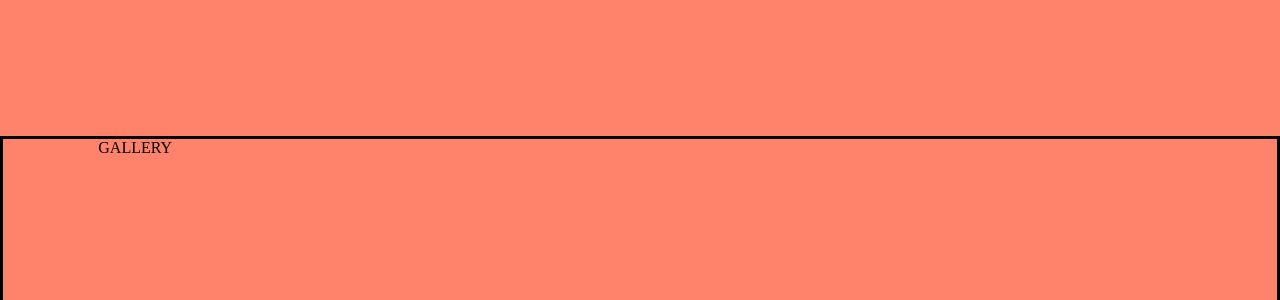
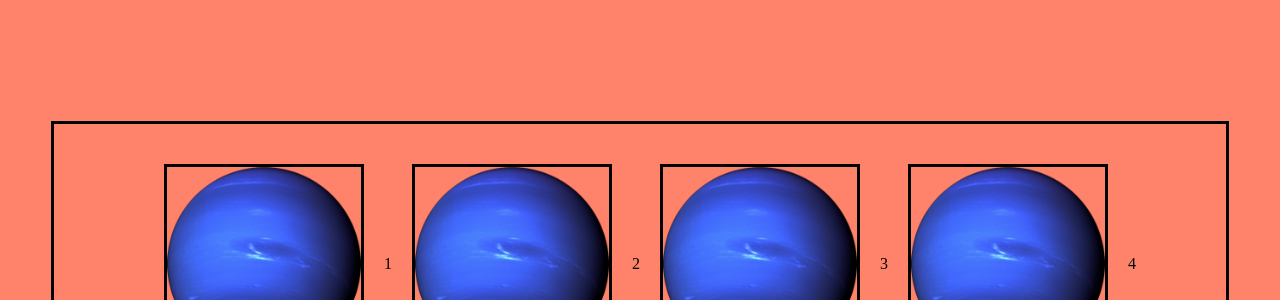
Before and after one commit to Samuel-Stjernstrom-Gimse/Neptune, a plain HTML site: page index.html in a window 1280 px wide. Shown: the part 2500-2800 px from the top of the page. Drawn offline with Linux system fonts and the light colour scheme.

Commit message:
galleries has now rows

```diff
--- a/index.html
+++ b/index.html
@@ -34,14 +34,19 @@
       <li>
         <section class="sections-moons">MOONS</section>
       </li>
-      <li class="galleries">
-        <section class="sections-gallery">GALLERY</section>
-        <img class="" src="images/Neptune_cutout.png" alt="" />
-        <img class="" src="images/Neptune_cutout.png" alt="" />
-        <img class="" src="images/Neptune_cutout.png" alt="" />
-        <img class="" src="images/Neptune_cutout.png" alt="" />
-        <img class="" src="images/Neptune_cutout.png" alt="" />
-        <img class="" src="images/Neptune_cutout.png" alt="" />
+      <li class="galleries-cont">
+        <section class="galleries-row">
+          <img class="galleries-img" src="images/Neptune_cutout.png" alt="" />1
+          <img class="galleries-img" src="images/Neptune_cutout.png" alt="" />2
+          <img class="galleries-img" src="images/Neptune_cutout.png" alt="" />3
+          <img class="galleries-img" src="images/Neptune_cutout.png" alt="" />4
+        </section>
+        <section class="galleries-row">
+          <img class="galleries-img" src="images/Neptune_cutout.png" alt="" />5
+          <img class="galleries-img" src="images/Neptune_cutout.png" alt="" />6
+          <img class="galleries-img" src="images/Neptune_cutout.png" alt="" />7
+          <img class="galleries-img" src="images/Neptune_cutout.png" alt="" />8
+        </section>
       </li>
     </main>
 
--- a/styles.css
+++ b/styles.css
@@ -48,7 +48,7 @@ h1 {
   display: flex;
   justify-content: space-around;
   align-items: center;
-  padding: 20px;
+  /* padding: 5px 20px; */
   /* border: solid salmon; */
 }
 
@@ -72,6 +72,7 @@ p {
   height: 100vh;
 }
 
+/* ikke på plass */
 .sections-gallery {
   height: 100vh;
 }
@@ -83,7 +84,7 @@ p {
 }
 
 img {
-  margin-top: 10px;
+  margin-top: 35px;
   width: fit-content;
   height: 80dvh;
 }
@@ -92,20 +93,25 @@ footer {
   height: 100vh;
 }
 
-.sections-gallery {
+.galleries-cont {
   display: flex;
   justify-content: center;
+  flex-wrap: wrap;
 }
 
-.galleries {
+.galleries-row {
   display: flex;
   justify-content: center;
   align-items: center;
   flex-wrap: wrap;
   border: solid black;
+  padding: 20px 90px;
 }
 
-.galleries img {
-  height: 200px;
+.galleries-img {
+  max-height: 200px;
+  max-width: 200px;
+  margin: 20px;
   border: solid black;
+  flex: 1;
 }
```
